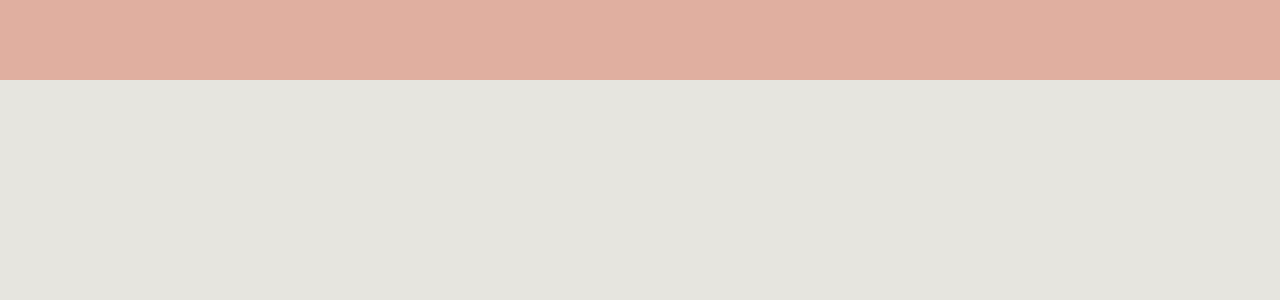
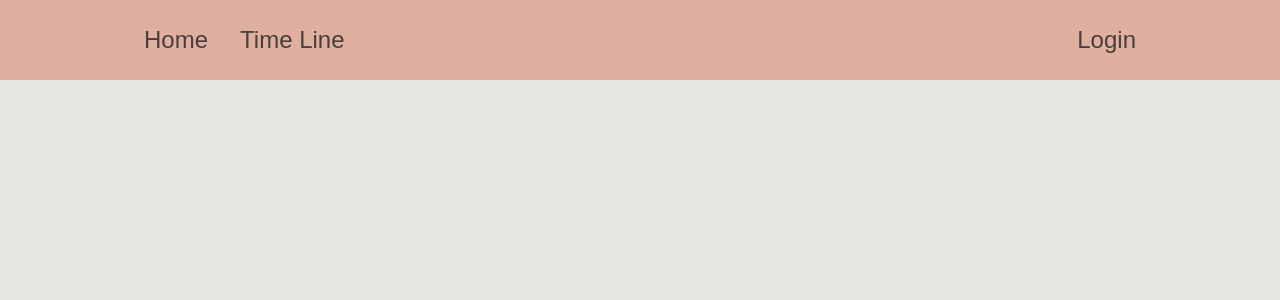
Before and after one commit to ilidaniys/TimeManagment, a React (Create React App) app: page / in a window 1280 px wide. Shown: the top 300 px of the page. Built offline with nearby package versions, Linux system fonts and the light colour scheme.

Commit message:
create Header

```diff
--- a/package.json
+++ b/package.json
@@ -8,6 +8,7 @@
     "@testing-library/user-event": "^13.5.0",
     "react": "^18.0.0",
     "react-dom": "^18.0.0",
+    "react-router-dom": "^6.2.2",
     "react-scripts": "5.0.0",
     "styled-components": "^5.3.5",
     "web-vitals": "^2.1.4"
--- a/src/frontPages/Header/Menu.js
+++ b/src/frontPages/Header/Menu.js
@@ -1,14 +1,34 @@
 import React from 'react';
-import Header from "../hoc/Header";
+import styled from 'styled-components';
 import MenuButton from "../component/MenuButton";
 
+const MenuWrapper = styled.div`
+  height: 100%;
+  display: flex;
+  justify-content: space-between;
+  align-items: center;
+  gap: 1rem;
+`
 
+const LeftButton = styled.div`
+  display: flex;
+`
+const RightButton = styled.div`
+  display: flex;
+`
 
 const Menu = () => {
     return (
-        <Header>
-            <MenuButton/>
-        </Header>
+        <MenuWrapper>
+            <LeftButton>
+                <MenuButton> Home </MenuButton>
+                <MenuButton> Time Line </MenuButton>
+            </LeftButton>
+            <RightButton>
+                {/*<MenuButton> Admin Panel </MenuButton>*/}
+                <MenuButton> Login</MenuButton>
+            </RightButton>
+        </MenuWrapper>
     );
 };
 
--- a/src/frontPages/Styled/styles.css
+++ b/src/frontPages/Styled/styles.css
@@ -7,7 +7,7 @@
 
     --header-color: #E0AFA0;
     --main-color: #E6E5DF;
-
+    --button-color: #463F3A;
 
     --header-height: 5rem;
     --main-height: calc(100vh - var(--header-height));
--- a/src/frontPages/component/MenuButton.js
+++ b/src/frontPages/component/MenuButton.js
@@ -1,10 +1,26 @@
 import React from 'react';
+import styled from 'styled-components';
 
-const MenuButton = () => {
+const Button = styled.button`
+  text-align: center;
+  padding: 1rem;
+  border: none;
+  background: none;
+  font-size: 1.5rem;
+  color: var(--button-color);
+  cursor: pointer;
+
+  :hover {
+   text-decoration: underline;
+  }
+`
+
+
+const MenuButton = (props) => {
     return (
-        <div>
-
-        </div>
+        <Button>
+            {props.children}
+        </Button>
     );
 };
 
--- a/src/frontPages/hoc/Header.js
+++ b/src/frontPages/hoc/Header.js
@@ -1,5 +1,6 @@
 import React from 'react';
 import styled from 'styled-components'
+import Menu from "../Header/Menu";
 
 const HeaderWrapper = styled.div`
   width: 100vw;
@@ -9,17 +10,18 @@ const HeaderWrapper = styled.div`
   left: 0;
   background: var(--header-color);
 `
-const HeaderContentWrapper = styled.div`
+const HeaderContentWrapper = styled.header`
   height: 100%;
-  width: 100%;
-
+  width: 80%;
+  margin-left: auto;
+  margin-right: auto;
 `
 
-const Header = (props) => {
+const Header = () => {
     return (
         <HeaderWrapper>
             <HeaderContentWrapper>
-                {props.children}
+                <Menu/>
             </HeaderContentWrapper>
         </HeaderWrapper>
     );
--- a/src/frontPages/hoc/Lauout.js
+++ b/src/frontPages/hoc/Lauout.js
@@ -9,7 +9,7 @@ const LauoutWrapper = styled.div`
   position: relative;
   background: var(--main-color);
 `
-const ContentWrapper = styled.div`
+const ContentWrapper = styled.main`
   //background: aqua;
   width: 80%;
   height: inherit;
```
Also changed, not shown: 1 other file (tests, documents, lock files or other folders).
